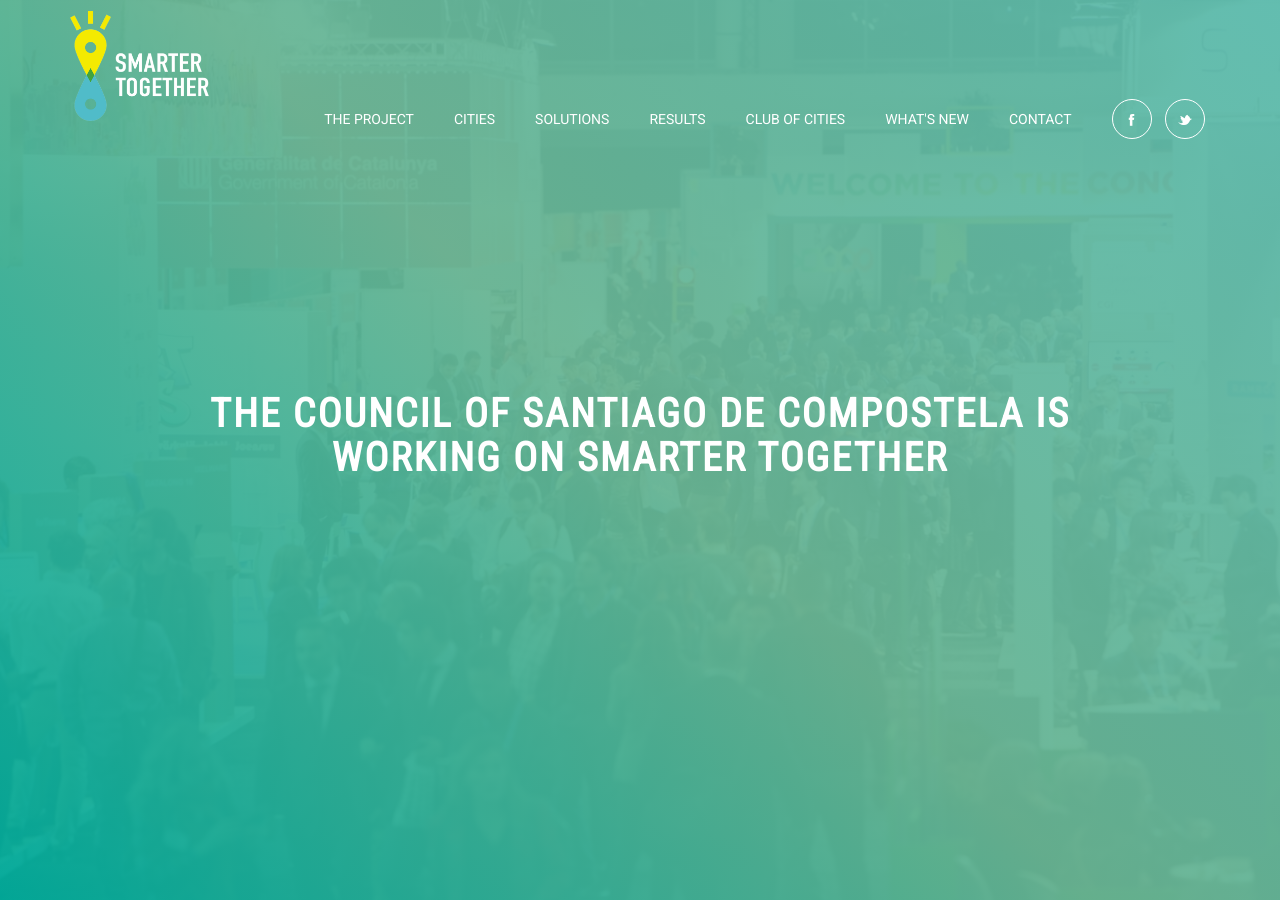
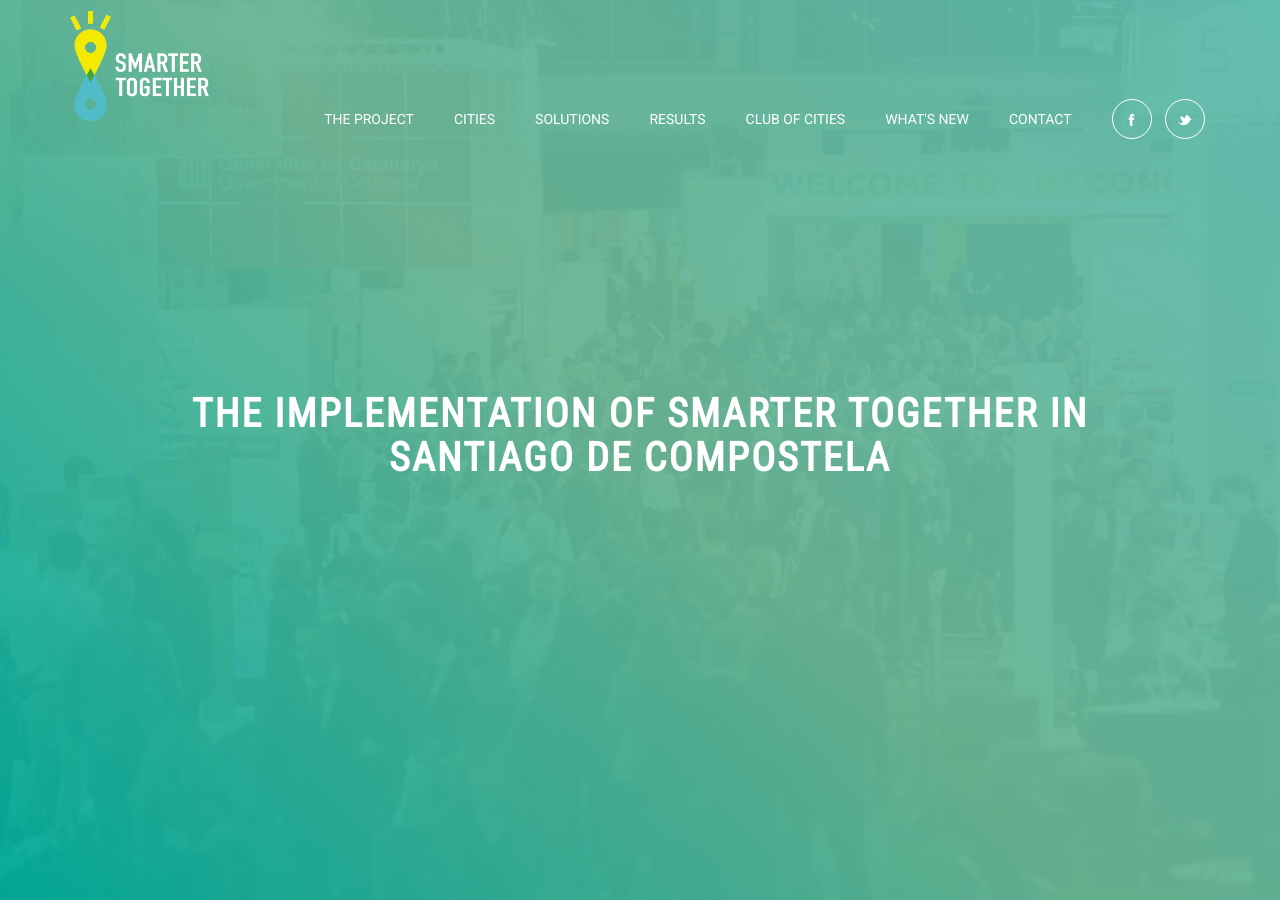
Before and after one commit to frontcraft/smarttogether, a Jekyll site: the page built from _news/2017-04-04-the-council-of-santiago-de-compostela-is-working-on-smarter-together.md, in a window 1280 px wide and 900 px high. Built offline with Jekyll 4.4.1, drawn with Linux system fonts in a browser that asks for light colours; nearby versions of some CDN libraries.

Commit message:
Update 2017-04-04-the-council-of-santiago-de-compostela-is-working-on-smarter-together.md

```diff
--- a/_news/2017-04-04-the-council-of-santiago-de-compostela-is-working-on-smarter-together.md
+++ b/_news/2017-04-04-the-council-of-santiago-de-compostela-is-working-on-smarter-together.md
@@ -1,6 +1,6 @@
 ---
 layout: news-page
-title:  "The Council of Santiago de Compostela is Working on Smarter Together"
+title:  "The Implementation of Smarter Together in Santiago de Compostela"
 date: 2017-04-03
 imageurl: images/news/big_img_6587.jpg
 ---
```
